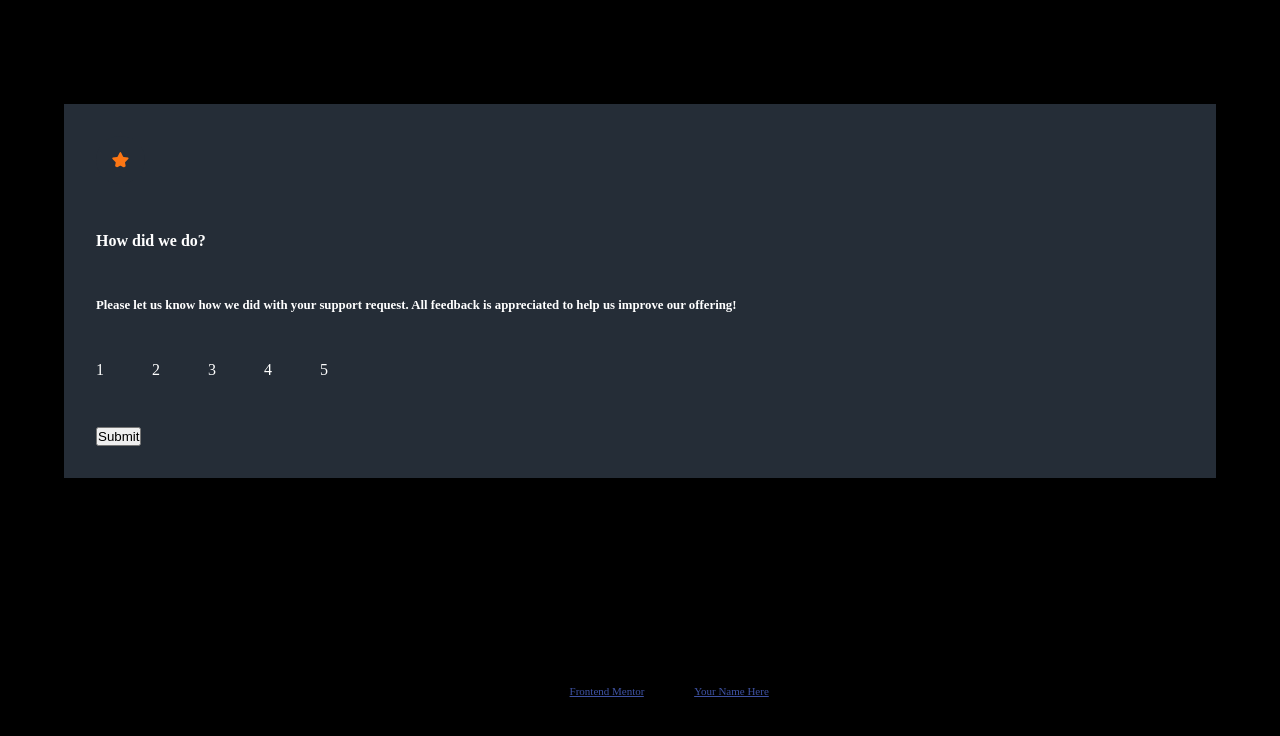
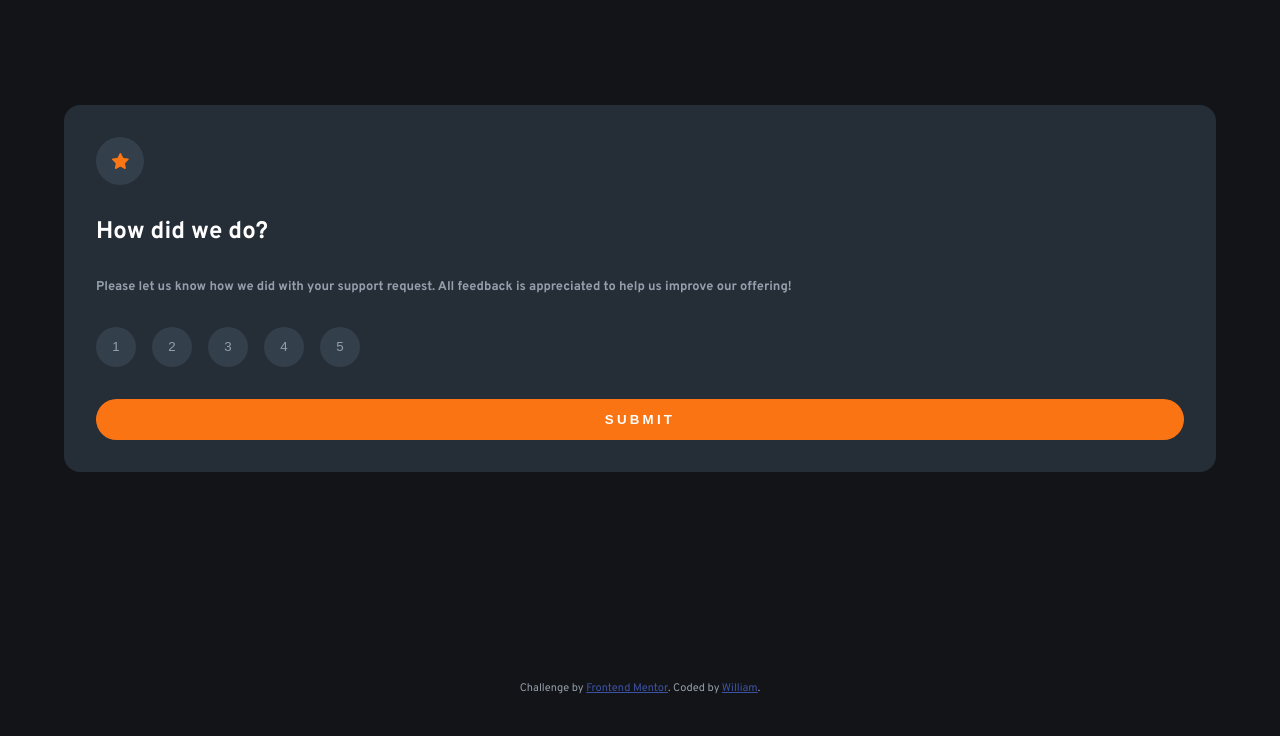
Before and after one commit to tuananh131001/Interactive-rating-component-challenge-hub, a plain HTML site: page index.html in a window 1280 px wide. Drawn offline with Linux system fonts and the light colour scheme.

Commit message:
cho Quan

```diff
--- a/index.html
+++ b/index.html
@@ -1,17 +1,16 @@
 <!DOCTYPE html>
 <html lang="en">
+
 <head>
   <meta charset="UTF-8" />
   <meta name="viewport" content="width=device-width, initial-scale=1.0" />
   <!-- displays site properly based on user's device -->
 
-    <link
-      rel="icon"
-      type="image/png"
-      sizes="32x32"
-      href="./images/favicon-32x32.png"
-    />
+  <link rel="icon" type="image/png" sizes="32x32" href="./images/favicon-32x32.png" />
   <link rel="stylesheet" href="style.css">
+  <link rel="preconnect" href="https://fonts.googleapis.com">
+<link rel="preconnect" href="https://fonts.gstatic.com" crossorigin>
+<link href="https://fonts.googleapis.com/css2?family=Overpass:ital,wght@0,400;0,700;1,400;1,700&display=swap" rel="stylesheet">
   <title>Frontend Mentor | Interactive rating component</title>
 
   <!-- Feel free to remove these styles or customise in your own stylesheet 👍 -->
@@ -20,26 +19,43 @@
       font-size: 11px;
       text-align: center;
     }
+
     .attribution a {
       color: hsl(228, 45%, 44%);
     }
   </style>
 </head>
+
 <body>
   <main>
     <!-- Rating state start -->
     <div class="rating-card">
-              <img src="./images/icon-star.svg" class="star" alt="">
+      <div class="star"><svg width="17" height="16" xmlns="http://www.w3.org/2000/svg">
+          <path
+            d="m9.067.43 1.99 4.031c.112.228.33.386.58.422l4.45.647a.772.772 0 0 1 .427 1.316l-3.22 3.138a.773.773 0 0 0-.222.683l.76 4.431a.772.772 0 0 1-1.12.813l-3.98-2.092a.773.773 0 0 0-.718 0l-3.98 2.092a.772.772 0 0 1-1.119-.813l.76-4.431a.77.77 0 0 0-.222-.683L.233 6.846A.772.772 0 0 1 .661 5.53l4.449-.647a.772.772 0 0 0 .58-.422L7.68.43a.774.774 0 0 1 1.387 0Z"
+            fill="#FC7614" />
+      </div>
+
       <h1 class="title">How did we do?</h1>
       <h2 class="support-text">Please let us know how we did with your support request. All
         feedback is appreciated to help us improve our offering! </h2>
-                <ul class="rate">
-                  <li>1</li>
-                  <li>2</li>
-                  <li>3</li>
-                  <li>4</li>
-                  <li>5</li>
-                </ul>
+      <div class="rating-list">
+        <button class="rate-button">
+          1
+        </button>
+        <button class="rate-button">
+          2
+        </button>
+        <button class="rate-button">
+          3
+        </button>
+        <button class="rate-button">
+          4
+        </button>
+        <button class="rate-button">
+            5
+        </button>
+        </div>
 
       <button class="submit">Submit</button>
     </div>
@@ -47,26 +63,26 @@
     <!-- Rating state end -->
 
     <!-- Thank you state start -->
-        <div class="thankyou-card">
+
+    <!-- Add rating here -->
+
+    <div class="thankyou-card hidden" id="thankyou-card">
       <h1 class="title">You selected</h1>
       <h2 class="message">out of 5 Thank you! We appreciate you taking the time to give a rating. If
         you ever need more support, don’t hesitate to get in touch!</h2>
     </div>
-
-    <!-- Add rating here -->
-
-
     <!-- Thank you state end -->
   </main>
+
 
 
   <footer>
     <div class="attribution">
       Challenge by
-        <a href="https://www.frontendmentor.io?ref=challenge" target="_blank"
-          >Frontend Mentor</a
-        >. Coded by <a href="#">Your Name Here</a>.
+      <a href="https://www.frontendmentor.io?ref=challenge" target="_blank">Frontend Mentor</a>. Coded by <a
+        href="#">William</a>.
     </div>
   </footer>
 </body>
+<script src="./script.js"></script>
 </html>
--- /dev/null
+++ b/script.js
@@ -0,0 +1,10 @@
+const buttonSubmit = document.querySelector(".submit")
+const ratingCard = document.querySelector(".rating-card")
+const feedbackCard = document.querySelector(".thankyou-card")
+
+const handleClickSubmit = () => {
+    ratingCard.classList.add("hidden")
+    feedbackCard.classList.remove("hidden")
+}
+
+buttonSubmit.addEventListener("click",handleClickSubmit)
--- a/style.css
+++ b/style.css
@@ -4,6 +4,7 @@
     box-sizing: border-box;
 }
 :root{
+    --Orange: hsl(25, 97%, 53%);
     --White: hsl(0, 0%, 100%);
     --Medium-Grey: hsl(216, 12%, 54%);
     --Light-Grey: hsl(217, 12%, 63%);
@@ -15,13 +16,23 @@ body{
     display:grid;
     place-items: center;
     height: 100vh;
-    background-color: black;
+    -webkit-font-smoothing: antialiased;
+    -moz-osx-font-smoothing: grayscale;
+    -webkit-text-size-adjust: 100%;
+    -webkit-tap-highlight-color: transparent;
+    background-color: var(--Very-Dark-Blue);
+    color: var(--Light-Grey);
+    font-family: 'Overpass', sans-serif;
+
 }
+/* card */
 main{
+
     width: 90%;
     gap: 2em;
     background-color: var(--Dark-Blue);
     color: #fff;
+    border-radius: 1rem;
 
 }
 .rating-card{
@@ -29,14 +40,16 @@ main{
     align-items: flex-start;
     flex-direction: column;
     padding: 2em;
-    gap: 3em;
+    gap: 2em;
 }
 
-.thankyou-card{
-    display:none;
-}
 .star{
-    border: 1rem solid var(--Dark-Blue);
+    display: flex;
+    justify-content: center;
+    align-items: center;
+    width: 3rem;
+    height: 3rem;
+    background-color:hsl(213, 19%, 25%);
     border-radius: 50%;
 }
 .rate{
@@ -47,8 +60,63 @@ main{
     list-style: none;
 }
 .title{
-    font-size: 1rem;
+    font-size: 1.5rem;
 }
 .support-text{
-    font-size:0.8rem
+    font-size:0.8rem;
+    color: var(--Light-Grey);
 }
+.rating-list{
+    display: flex;
+    justify-content: space-between;
+    align-items: center;
+    gap: 1em;
+}
+.rating-list .rate-button{
+    color: var(--Light-Grey);
+    border-radius: 50%;
+    width: 2.5rem;
+    height: 2.5rem;
+    background-color: hsl(213, 19%, 25%);
+    border: none;
+}
+
+.rating-list .rate-button:hover{
+    color: var(--White);
+    background-color: var(--Orange);
+}
+
+.submit{
+    color: var(--White);
+    width: 100%;
+    background-color: var(--Orange);
+    border: none;
+    border-radius: 1.5rem;
+    padding: 1em;
+    text-transform: uppercase;
+    letter-spacing: 0.2rem ;
+    font-weight: 700;
+}
+.submit:hover{
+    cursor: pointer;
+    background-color: var(--White);
+    color: var(--Orange);
+}
+
+.thankyou-card{
+    background: var(--dark-blue);
+    padding: 4rem 3.5rem 5rem;
+    text-align: center;
+    display: flex;
+    flex-direction: column;
+    align-items: center;
+    border-radius: 2rem;
+    transform: scale(0);
+    opacity: 0;
+    animation: fadeIn 500ms ease forwards;
+    animation-delay: 100ms;
+}
+
+.thankyou-card.hidden{
+    display: none;
+}
```
Also changed, not shown: 1 other file. Lines whose indentation alone changed are shown as unchanged.
